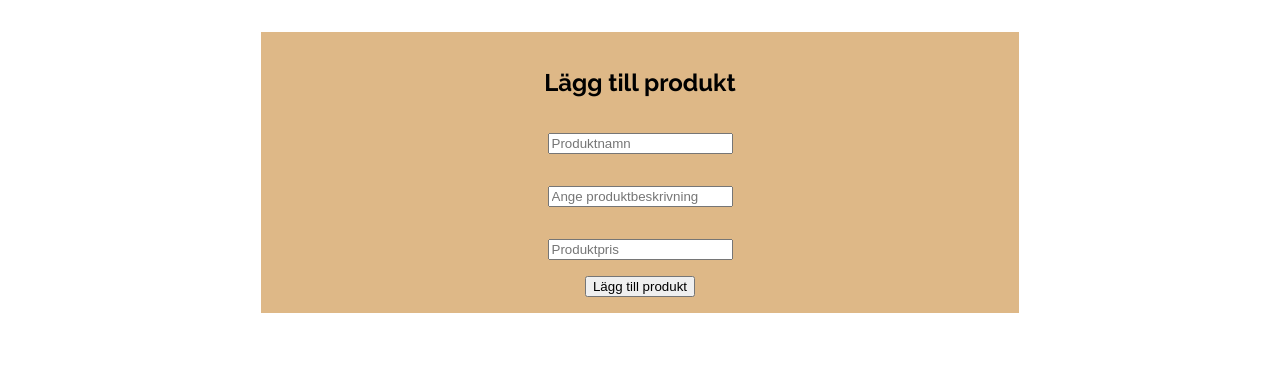
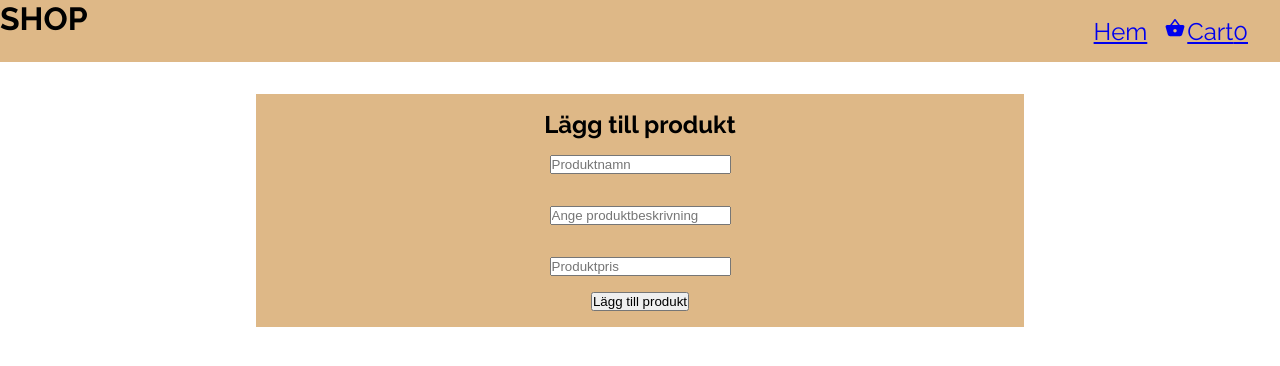
Before and after one commit to adam-kollberg/gruppuppgift, a website: page index.html in a window 1280 px wide. Drawn offline with nearby package versions, Linux system fonts and the light colour scheme.

Commit message:
added navbar and header

```diff
--- a/index.html
+++ b/index.html
@@ -12,6 +12,25 @@
 </head>
 <body>
 
+<header class="site_header">
+<div class="logo_container">
+<h1>SHOP</h1>
+</div>
+<nav>
+  <ul>
+<li><a href = "index.html">Hem</a> </li>
+<li class = "cart">
+    <a href = "cart.html">
+        <ion-icon name= "basket"></ion-icon>Cart<span>0</span>
+
+
+    </a>
+</li>
+
+  </ul>
+</nav>
+</header>
+
 
 <!-- inputs/add-button  -->
 <div class="add_product_container">
@@ -22,6 +41,7 @@
 
 
         <!-- inputs/add-button  -->
+
             <input type="text" id="product_name" placeholder="Produktnamn">
             <input id="product_description" name="description" placeholder="Ange produktbeskrivning">
              </input>
@@ -43,7 +63,6 @@
 
 
 
-
-
+<script src="https://unpkg.com/ionicons@5.2.3/dist/ionicons.js"></script>
 </body>
 </html>
--- /dev/null
+++ b/scss/_header.scss
@@ -0,0 +1,30 @@
+.site_header {
+background-color: burlywood;
+display: flex;
+flex-direction:  row;
+justify-content: space-between;
+align-content: center;
+
+.logo_container {
+    padding-bottom: 1rem;
+    padding-right: 2rem;
+}
+
+ul {
+    display: flex;
+    justify-content: flex-end;
+    align-items: center;
+    list-style-type: none;
+    padding-top:1rem;
+    padding-bottom: 1rem;
+    padding-right: 2rem;
+    font-size: 1.5rem;
+
+ li {
+
+padding-left: 1rem;
+
+ }
+}
+
+}
--- a/scss/main.scss
+++ b/scss/main.scss
@@ -1,3 +1,12 @@
+
+* {
+    margin: 0;
+    padding: 0;
+}
+
+
+
 @import "_addProduct.scss";
 @import "_products.scss";
 @import "_fontColors.scss";
+@import "_header.scss";
```
Also changed, not shown: app.js (+3 -5 lines), cart.html (added), css/style.css.
